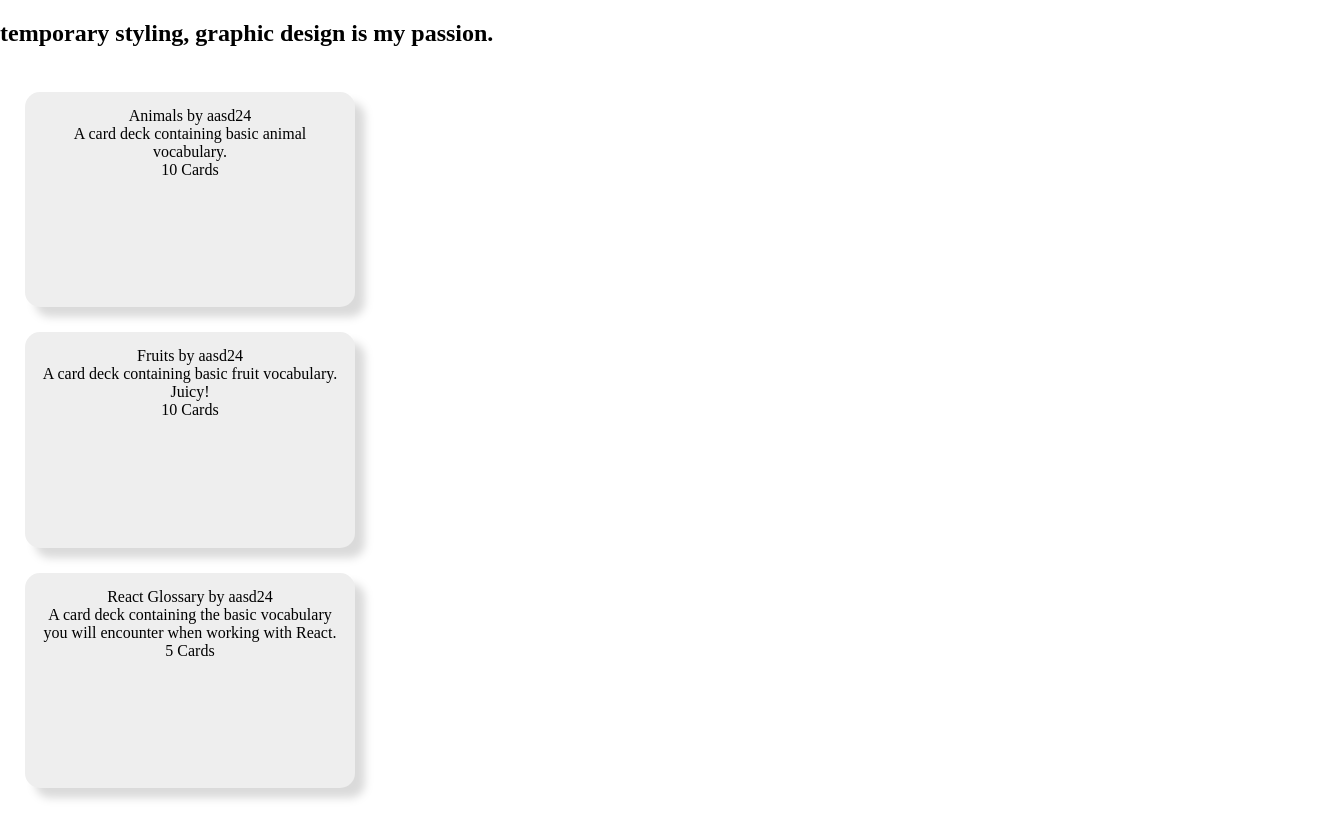
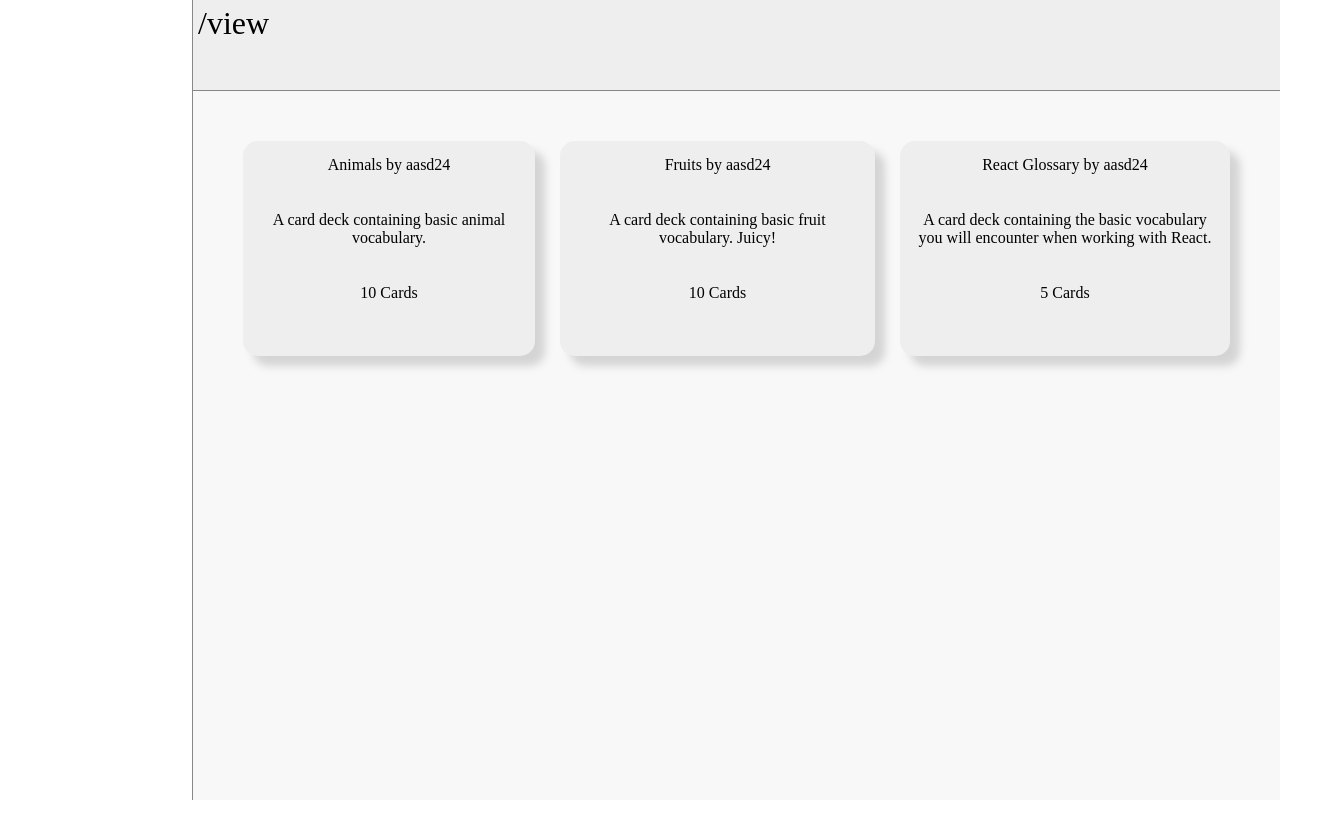
Before and after one commit to aasd24/fiszeq, a React (Vite) app: page /#/view in a window 1280 px wide. Before the commit this address led to /#/. Shown: the top 838 px of the page, 1330 px wide, since content can reach past the window. After the commit the page ends 800 px from the top, so only its background shows below. Built offline with nearby package versions, Linux system fonts and the light colour scheme.

Commit message:
Improve routing

```diff
--- a/src/components/play/Play.tsx
+++ b/src/components/play/Play.tsx
@@ -9,7 +9,7 @@ import decks from "../../impl";
 export type TCardChoices = "Bad" | "Decent" | "Good";
 
 function Play() {
-    const params = useParams();
+    const params = useParams<{deck: string}>();
     const navigate = useNavigate();
 
     const deckName = params.deck as keyof typeof decks;
@@ -64,14 +64,14 @@ function Play() {
 
     useEffect(() => {
         if (!deckName || !(deckName in decks)) {
-            navigate("/");
+            navigate("/view", { replace: true });
         }
     })
 
     useEffect(() => {
         if (deck.length === 0) {
             setTimeout(() => {
-                navigate("/");
+                navigate("/view", { replace: true });
             }, 500)
         }
     // eslint-disable-next-line react-hooks/exhaustive-deps
--- a/src/components/root/Root.tsx
+++ b/src/components/root/Root.tsx
@@ -1,46 +1,71 @@
-import { Link } from "react-router"
-import decks from "../../impl"
+import { motion } from "motion/react"
+import { Location, Outlet, useLocation } from "react-router"
 
 export default function Root() {
+    const location: Location = useLocation();
+
     return (
-        <>
-        <h2>temporary styling, graphic design is my passion.</h2>
         <div style={container}>
-            {Object.entries(decks).map(([key, deckData]) => {
-                return (
-                <Link to={`/play/${key}`}style={innerContainer}>
-                    <div>{deckData.name} <span>by {deckData.author}</span></div>
-                    <div>{deckData.description}</div>
-                    <div>{deckData.data.length} Cards</div>
-                </Link>
-                )
-            })}
+            <motion.div style={sidebar}>
+
+            </motion.div>
+            <div style={innerContainer}>
+                <Header location={location.pathname}/>
+                <div style={contentContainer}>
+                    <Outlet />
+                </div>
+            </div>
+
         </div>
-        </>
     )
 }
 
+interface HeaderProps {
+    location: string;
+}
+
+function Header({ location }: HeaderProps) {
+    return (
+        <div style={header}>
+            {location}
+        </div>
+    )
+}
+
+// Styles
+
 const container: React.CSSProperties = {
+    display: 'flex',
     width: '100vw',
-    height: '100vw',
-    overflow: 'hidden',
-    display: 'flex',
-    flexDirection: 'column',
-    gap: '25px',
-    padding: '25px',
-    filter: 'drop-shadow(10px 10px 4px #00000025)'
+    height: '100vh',
 }
 
 const innerContainer: React.CSSProperties = {
-    width: '300px',
-    aspectRatio: 1.618,
+    flexGrow: 1,
     display: 'flex',
     flexDirection: 'column',
-    gap: '20%',
-    padding: '15px',
+    backgroundColor: "#f8f8f8"
+}
+
+const contentContainer: React.CSSProperties = {
+    overflowY: 'auto',
+    padding: '25px',
+    flexGrow: 1,
+}
+
+const header: React.CSSProperties = {
+    minHeight: '10vh',
     backgroundColor: '#eeeeee',
-    borderRadius: '15px',
-    textAlign: 'center',
-    textDecoration: 'none',
-    color: '#000000'
+    borderBottom: '1px solid #888888',
+    padding: '5px',
+    fontSize: '2rem',
 }
+
+const sidebar: React.CSSProperties = {
+    zIndex: 2,
+    height: '100vh',
+    minWidth: '15vw',
+    margin: 0,
+    backgroundColor: '#ffffff',
+    borderRight: '1px solid #888888',
+}
--- /dev/null
+++ b/src/components/root/edit/Edit.tsx
@@ -0,0 +1,5 @@
+export default function Edit() {
+    return (
+        <h1>Edit</h1>
+    )
+}
--- /dev/null
+++ b/src/components/root/home/Home.tsx
@@ -0,0 +1,22 @@
+import { Link } from "react-router"
+
+export default function Home() {
+    return (
+        <>
+        <h1>Home page</h1>
+        <div style={container}>
+            <Link to={"/view"}>View </Link>
+            <Link to={"/edit"}>Edit </Link>
+            <Link to={"/library"}>Library </Link>
+        </div>
+        </>
+    )
+}
+
+// Styles
+
+const container: React.CSSProperties = {
+    display: 'flex',
+    flexDirection: 'column',
+    gap: '3px',
+}
--- /dev/null
+++ b/src/components/root/library/Library.tsx
@@ -0,0 +1,5 @@
+export default function Library() {
+    return (
+        <h1>Library</h1>
+    )
+}
--- /dev/null
+++ b/src/components/root/view/View.tsx
@@ -0,0 +1,40 @@
+import { Link } from "react-router";
+import decks from "../../../impl";
+
+export default function View() {
+    return (
+        <div style={container}>
+            {Object.entries(decks).map(([key, deckData]) => {
+                return (
+                <Link key={key} to={`/play/${key}`} style={innerContainer}>
+                    <div>{deckData.name} <span>by {deckData.author}</span></div>
+                    <div>{deckData.description}</div>
+                    <div>{deckData.data.length} Cards</div>
+                </Link>
+                )
+            })}
+        </div>
+    )
+}
+
+const container: React.CSSProperties = {
+    display: 'flex',
+    flexDirection: 'row',
+    gap: '25px',
+    padding: '25px',
+}
+
+const innerContainer: React.CSSProperties = {
+    maxWidth: '300px',
+    aspectRatio: 1.618,
+    display: 'flex',
+    flexDirection: 'column',
+    gap: '20%',
+    padding: '15px',
+    backgroundColor: '#eeeeee',
+    borderRadius: '15px',
+    textAlign: 'center',
+    textDecoration: 'none',
+    color: '#000000',
+    filter: 'drop-shadow(10px 10px 4px #00000025)'
+}
--- a/src/impl/index.ts
+++ b/src/impl/index.ts
@@ -1,6 +1,6 @@
 import react from "./react.ts";
 import animals from "./animals.ts";
-import fruits from "./fruits.ts"
+import fruits from "./fruits.ts";
 
 const decks = {animals, fruits, react}
 
--- a/src/main.tsx
+++ b/src/main.tsx
@@ -1,15 +1,39 @@
+import './index.css'
+
 import { StrictMode } from 'react'
 import { createRoot } from 'react-dom/client'
-import './index.css'
+import { createHashRouter, Navigate, RouterProvider } from 'react-router'
+
 import Play from './components/play/Play.tsx'
-import { createHashRouter, Navigate, RouterProvider } from 'react-router'
 import Root from './components/root/Root.tsx'
+import View from './components/root/view/View.tsx'
+import Home from './components/root/home/Home.tsx'
+import Edit from './components/root/edit/Edit.tsx'
+import Library from './components/root/library/Library.tsx'
 
 const router = createHashRouter([
     {
         path: "/",
         element: <Root />,
-        errorElement: <Navigate to={"/"}/> // temporary
+        errorElement: <Navigate to={"/"}/>, // temporary
+        children: [
+            {
+                path: "/",
+                element: <Home />
+            },
+            {
+                path: "/view",
+                element: <View />
+            },
+            {
+                path: "/edit",
+                element: <Edit />,
+            },
+            {
+                path: "/library",
+                element: <Library />
+            }
+        ]
     },
     {
         path: "/play/:deck",
```
